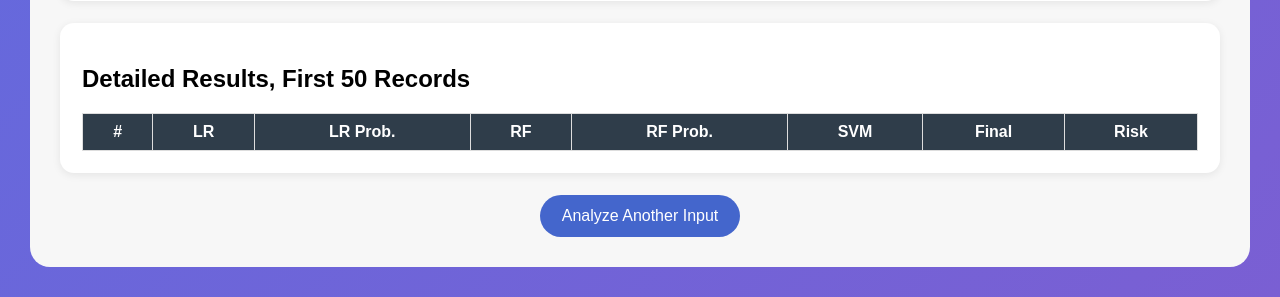
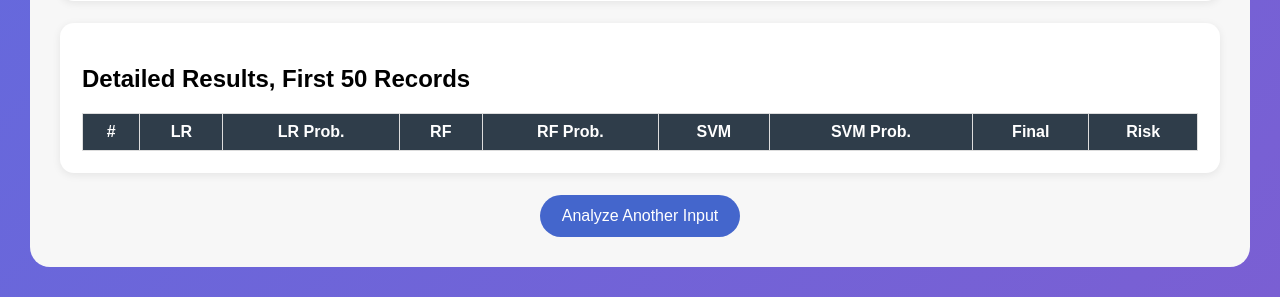
Before and after one commit to manasimcpi-bit/Phishing-Email-Detection, a Flask app: template app/templates/result.html in a window 1280 px wide. Shown: the part 892-1189 px from the top of the page. Run offline with Flask 3, Linux system fonts and the light colour scheme; the template is opened without the code that fills it, so the values that code supplies are empty; parts of the project's set-up code (start-up, migrations or seed data) failed here and were passed over.

Commit message:
week 7 updated

```diff
--- a/app/app.py
+++ b/app/app.py
@@ -1,6 +1,7 @@
 from flask import Flask, render_template, request, redirect, url_for, session, flash
 import pandas as pd
 import joblib
+import numpy as np
 import os
 import sqlite3
 from functools import wraps
@@ -245,6 +246,15 @@ def run_prediction_on_dataframe(df):
 
     df["SVM Prediction"] = ["Phishing" if x == 1 else "Legitimate" for x in svm_preds]
 
+# -------- ADD THIS BLOCK --------
+    if hasattr(svm_model, "decision_function"):
+        svm_scores = svm_model.decision_function(X_tfidf)
+        svm_probs = 1 / (1 + np.exp(-svm_scores))   # sigmoid conversion
+        df["SVM Probability"] = [round(float(x), 3) for x in svm_probs]
+    else:
+        df["SVM Probability"] = ["N/A"] * len(df)
+# --------------------------------
+
     if runtime_bert_available:
         df["BERT Prediction"] = ["Phishing" if x == 1 else "Legitimate" for x in bert_preds]
         df["BERT Probability"] = [round(float(x), 3) for x in bert_probs]
--- a/app/templates/result.html
+++ b/app/templates/result.html
@@ -98,6 +98,7 @@
                             <th>RF</th>
                             <th>RF Prob.</th>
                             <th>SVM</th>
+                            <th>SVM Prob.</th>
                             {% if bert_available %}
                                 <th>BERT</th>
                                 <th>BERT Prob.</th>
@@ -116,6 +117,8 @@
                             <td>{{ row["RF Prediction"] }}</td>
                             <td>{{ row["RF Probability"] }}</td>
                             <td>{{ row["SVM Prediction"] }}</td>
+                            <td>{{ row["SVM Probability"] }}</td>
+                            </tr>
 
                             {% if bert_available %}
                                 <td>{{ row["BERT Prediction"] }}</td>
--- a/app/templates/text_result.html
+++ b/app/templates/text_result.html
@@ -62,7 +62,7 @@
                     <tr>
                         <td>SVM</td>
                         <td>{{ row["SVM Prediction"] }}</td>
-                        <td>N/A</td>
+                        <td>{{ row["SVM Probability"] }}</td>
                     </tr>
 
                     {% if bert_available %}
```
